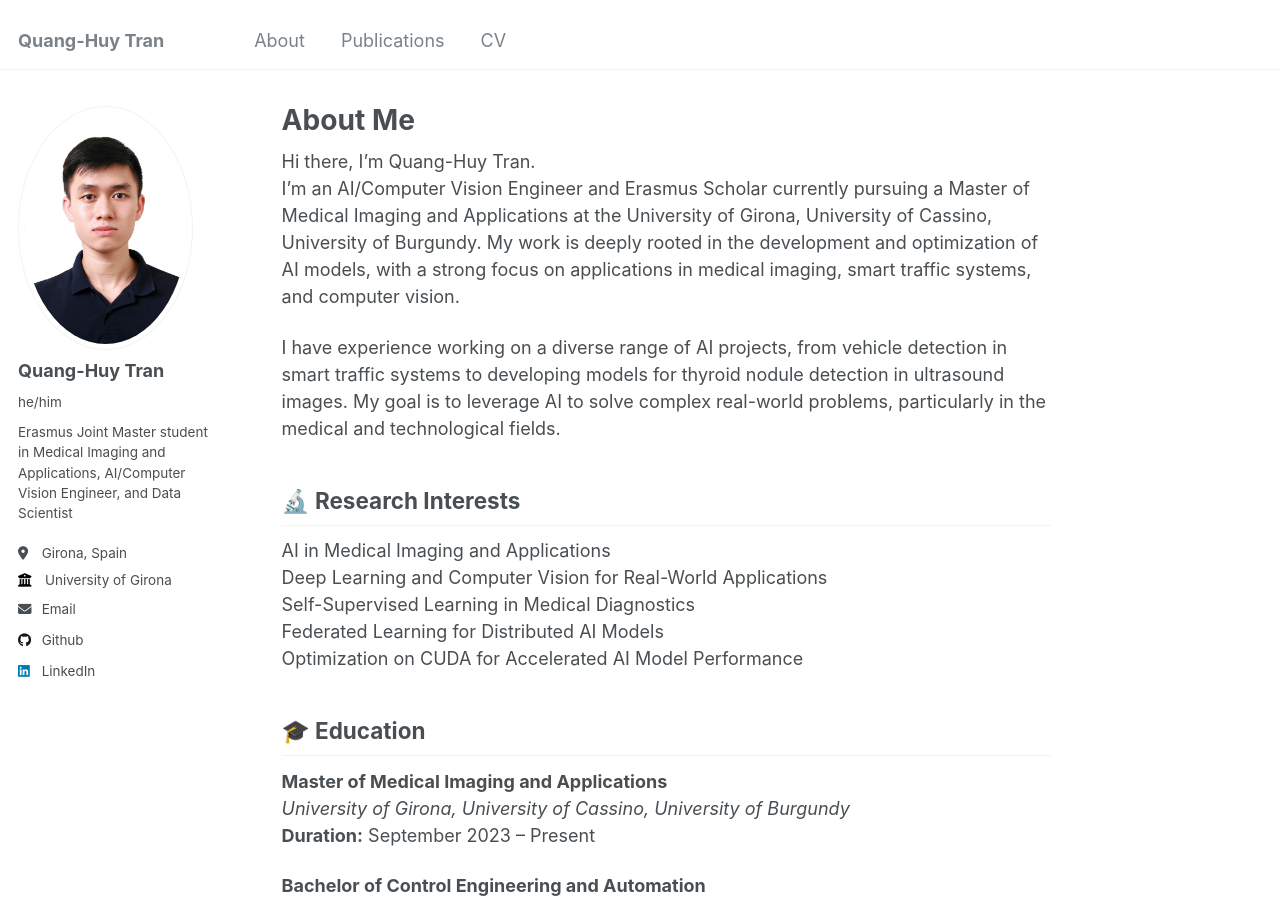
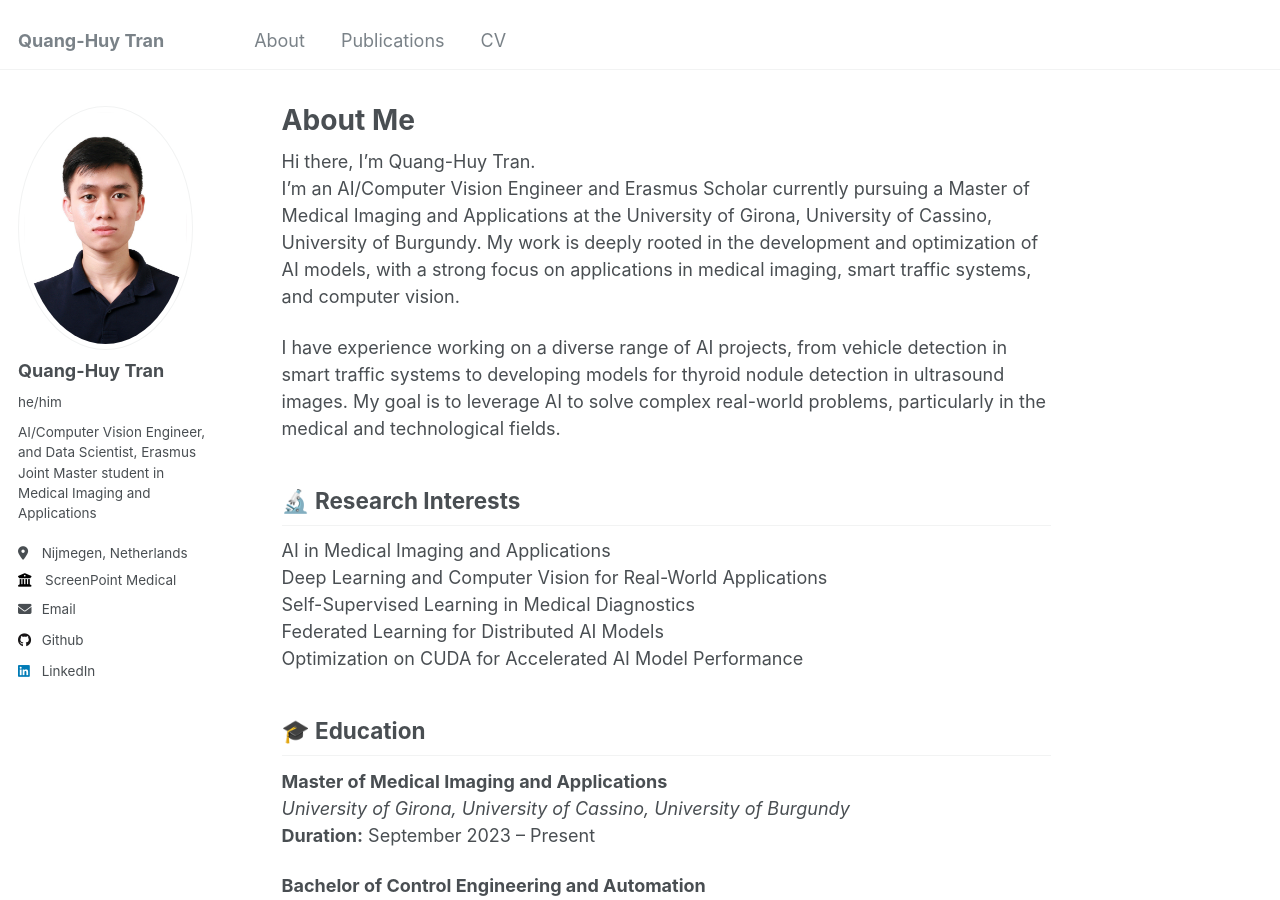
Before and after one commit to huytrnq/huytrnq.github.io, a Jekyll site: the page built from _pages/about.md, in a window 1280 px wide and 900 px high. Built offline with Jekyll 4.4.1, drawn with Linux system fonts in a browser that asks for light colours.

Commit message:
update profile

```diff
--- a/_config.yml
+++ b/_config.yml
@@ -11,7 +11,7 @@ locale                   : "en-US"
 title                    : "Quang-Huy Tran"
 title_separator          : "-"
 name                     : &name "Quang-Huy Tran"
-description              : &description "Erasmus Joint Master student in Medical Imaging and Applications, AI/Computer Vision Engineer, and Data Scientist."
+description              : &description "AI/Computer Vision Engineer, and Data Scientist, Erasmus Joint Master student in Medical Imaging and Applications"
 url                      : https://huytrnq.github.io # the base hostname & protocol for your site e.g. "https://mmistakes.github.io"
 baseurl                  : "" # the subpath of your site, e.g. "/blog"
 repository               : "huytrnq/huytrnq.github.io"
@@ -24,9 +24,9 @@ author:
   avatar           : "profile.png"
   name             : "Quang-Huy Tran"
   pronouns         : "he/him"
-  bio              : "Erasmus Joint Master student in Medical Imaging and Applications, AI/Computer Vision Engineer, and Data Scientist"
-  location         : "Girona, Spain"
-  employer         : "University of Girona"
+  bio              : "AI/Computer Vision Engineer, and Data Scientist, Erasmus Joint Master student in Medical Imaging and Applications"
+  location         : "Nijmegen, Netherlands"
+  employer         : "ScreenPoint Medical"
   uri              : # URL
   email            : "huytrq.em@gmail.com"
 
```
